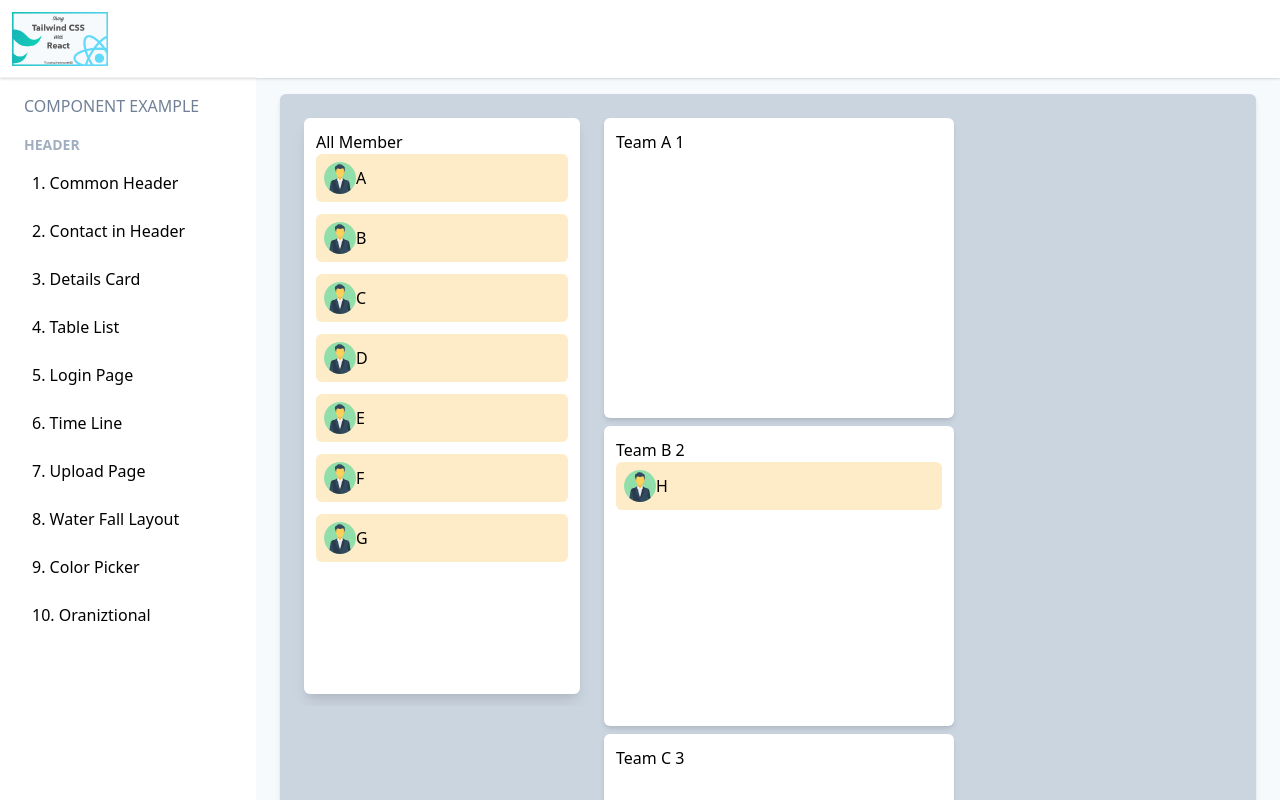
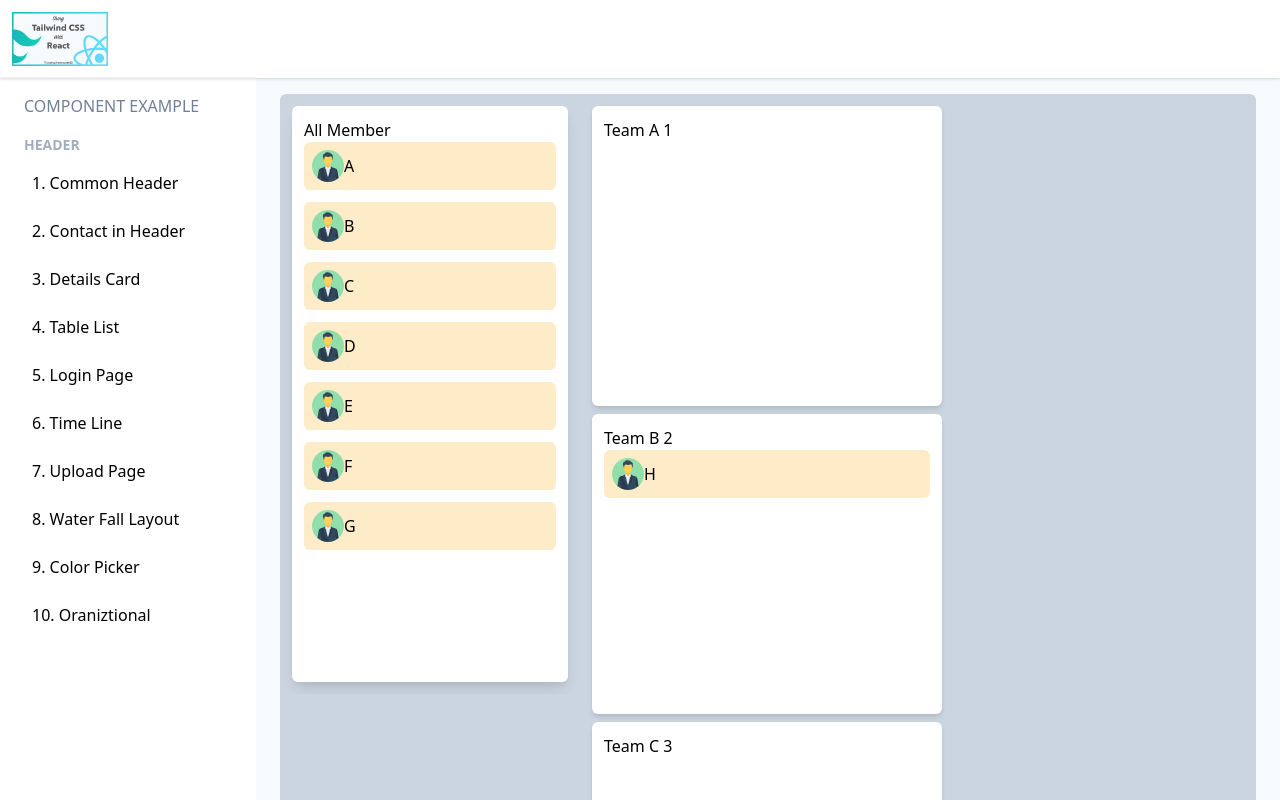
Before and after one commit to liaooliver/React-Component-Tailwind, a React (Create React App) app: page /oraniztional in a window 1280 px wide. Shown: the top 800 px of the page. Built offline with nearby package versions, Linux system fonts and the light colour scheme.

Commit message:
clear console

```diff
--- a/src/components/CustomDragLayer.jsx
+++ b/src/components/CustomDragLayer.jsx
@@ -39,10 +39,8 @@
         isDragging: monitor.isDragging()
       }));
       function renderItem() {
-        console.log(item)
         switch (itemType) {
           case ItemTypes.MEMBER:
-            console.log(item.team)
             return <Member name={item.team.name} />;
           default:
             return null;
--- a/src/components/GroupContainer.jsx
+++ b/src/components/GroupContainer.jsx
@@ -9,7 +9,6 @@
     const [{ isOver, canDrop }, dropRef] = useDrop({
         accept: ItemTypes.MEMBER,
         drop: item => {
-            console.log("Group drop: item FROM", item)
             const from = item;
             const to = { toGruop: groupindex };
             handleMoveMyTask(from, to);
--- a/src/components/Member.jsx
+++ b/src/components/Member.jsx
@@ -3,9 +3,8 @@
 
 
 const Member = ({ name, empty }) => {
-    console.log("Member", name)
 
-    const Text = ({name}) => {
+    const Text = ({ name }) => {
         return <div className="flex items-center">
             <img src={user} alt="user" />
             {name}
--- a/src/components/Organizational.jsx
+++ b/src/components/Organizational.jsx
@@ -80,7 +80,6 @@
         const { team, groupindex, index } = from;
         const { toGruop } = to;
         const newGroups = [...groups];
-        console.log(groupindex, toGruop, newGroups[toGruop])
         // remove task
         newGroups[groupindex].teamMember.splice(index, 1);
         // move task
@@ -89,9 +88,10 @@
     };
 
     return (
+        <div className="rounded-md bg-gray-400">
             <DndProvider backend={HTML5Backend}>
                 <CustomDragLayer />
-            <div className="w-full h-full flex bg-gray-400 rounded-md shadow-md p-3">
+                <div className="w-full h-full flex">
                     {
                         groups.map((group, groupindex) => {
                             const propsToColumn = { group, groupindex, handleMoveMyTask };
@@ -110,6 +110,7 @@
                     </div>
                 </div>
             </DndProvider>
+        </div>
     )
 }
 
```
Lines whose indentation alone changed are shown as unchanged.
